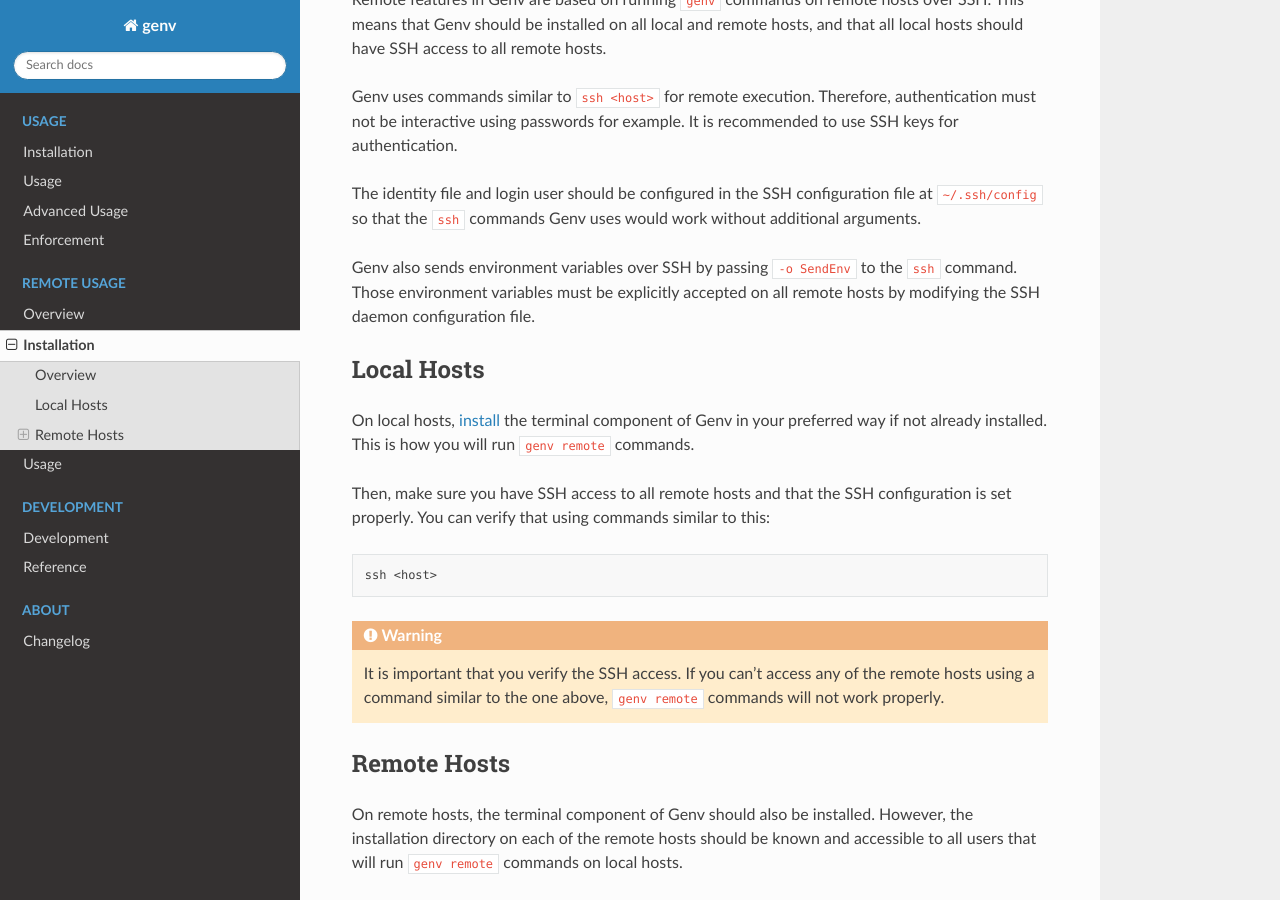
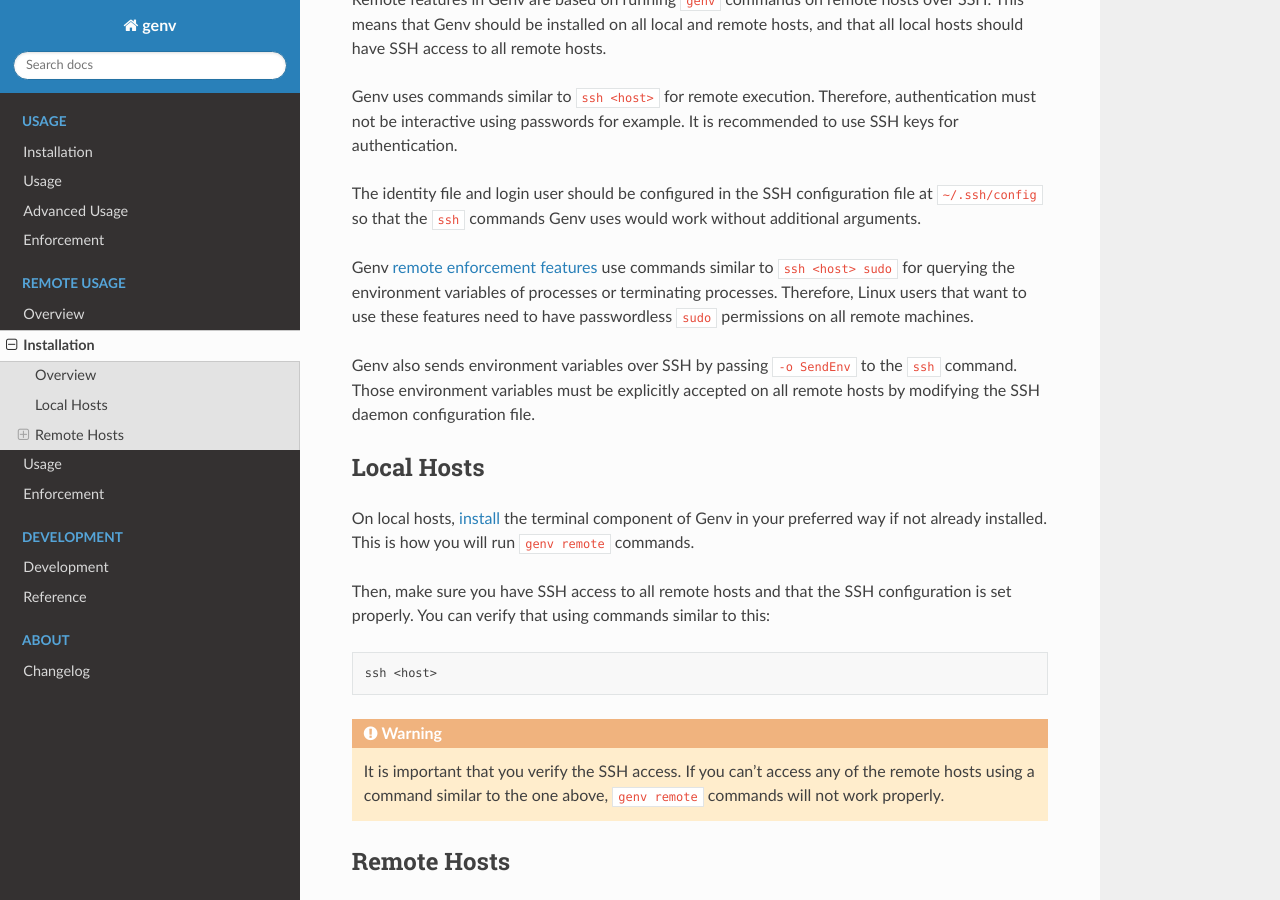
Before and after one commit to run-ai/genv, a Sphinx documentation site: the page built from docs/source/remote/installation.rst, in a window 1280 px wide and 900 px high, scrolled down 384 px. Built offline with Sphinx 7.4.7 and the Read the Docs theme 2.0.0, drawn with Linux system fonts in a browser that asks for light colours.

Commit message:
Documented remote enforcement features

```diff
--- a/docs/source/index.rst
+++ b/docs/source/index.rst
@@ -23,6 +23,7 @@
    remote/overview
    remote/installation
    remote/usage
+   remote/enforcement
 
 .. toctree::
    :maxdepth: 2
--- a/docs/source/remote/installation.rst
+++ b/docs/source/remote/installation.rst
@@ -15,6 +15,9 @@
 It is recommended to use SSH keys for authentication.
 
 The identity file and login user should be configured in the SSH configuration file at :code:`~/.ssh/config` so that the :code:`ssh` commands Genv uses would work without additional arguments.
+
+Genv :ref:`remote enforcement features <Remote Enforcement>` use commands similar to :code:`ssh <host> sudo` for querying the environment variables of processes or terminating processes.
+Therefore, Linux users that want to use these features need to have passwordless :code:`sudo` permissions on all remote machines.
 
 Genv also sends environment variables over SSH by passing :code:`-o SendEnv` to the :code:`ssh` command.
 Those environment variables must be explicitly accepted on all remote hosts by modifying the SSH daemon configuration file.
--- a/docs/source/remote/overview.rst
+++ b/docs/source/remote/overview.rst
@@ -1,3 +1,5 @@
+.. _Remote Overview:
+
 Overview
 ========
 
--- a/docs/source/remote/usage.rst
+++ b/docs/source/remote/usage.rst
@@ -60,6 +60,11 @@
 
    You can see all available resource specification options with the command :code:`genv remote activate --help`
 
+Enforcement
+-----------
+Genv supports enforcement features on multiple hosts.
+Check out :ref:`this <Remote Enforcement>` document for more information.
+
 Specifying Remote Hosts
 -----------------------
 :code:`genv remote` commands connect to multiple remote hosts and run :code:`genv` commands on them.
```
Also changed, not shown: docs/source/remote/enforcement.rst (added, +72 -0 lines), docs/source/remote/enforcement-cycle.png (added), docs/source/remote/enforcement-overview.png (added).
